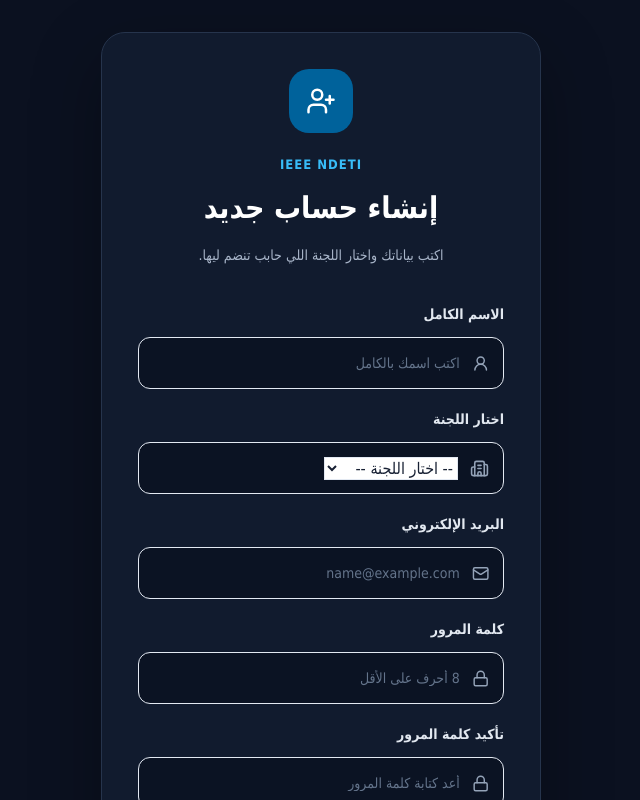
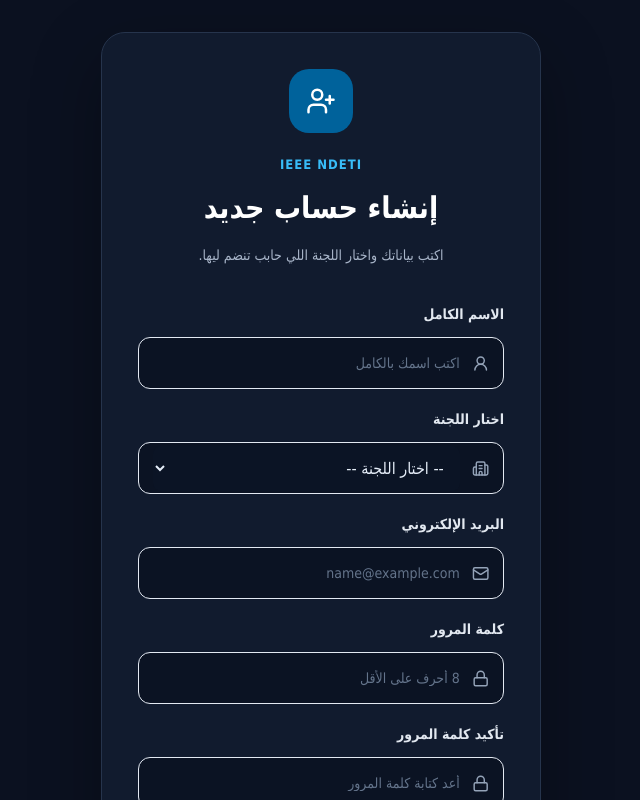
Before and after one commit to ahmed123-am/ieee-hours-tasks, a Next.js app: page /register in a window 1280 px wide. Shown: the top 800 px of the page, without its empty margins (319-959 px from the left). Built offline with nearby package versions, Linux system fonts and the light colour scheme.

Commit message:
Style registration committee selector

```diff
--- a/app/register/page.tsx
+++ b/app/register/page.tsx
@@ -97,7 +97,9 @@
       }
 
       if (!data.user) {
-        setError("لم يرجع نظام التسجيل بيانات الحساب. حاول مرة أخرى.");
+        setError(
+          "لم يرجع نظام التسجيل بيانات الحساب. حاول مرة أخرى."
+        );
         return;
       }
 
@@ -122,7 +124,7 @@
           <h1>تم إنشاء الحساب بنجاح</h1>
 
           <p className="login-description">
-            أهلًا يا {fullName.trim()}، تم تسجيل طلبك باستخدام البريد:
+            أهلًا يا {fullName.trim()}، تم تسجيل حسابك باستخدام البريد:
             {" "}
             {email.trim().toLowerCase()}
           </p>
@@ -167,10 +169,13 @@
         </p>
 
         <form onSubmit={handleRegister} className="login-form">
-          <label htmlFor="register-full-name">الاسم الكامل</label>
+          <label htmlFor="register-full-name">
+            الاسم الكامل
+          </label>
 
           <div className="login-input-wrap">
             <UserRound size={19} />
+
             <input
               id="register-full-name"
               name="full_name"
@@ -186,7 +191,9 @@
             />
           </div>
 
-          <label htmlFor="register-committee">اختار اللجنة</label>
+          <label htmlFor="register-committee">
+            اختار اللجنة
+          </label>
 
           <div className="login-input-wrap">
             <Building2 size={19} />
@@ -200,21 +207,52 @@
               }
               required
               disabled={loading}
+              style={{
+                backgroundColor: "#0b1425",
+                color: "#e5edf8",
+                border: "none",
+                outline: "none",
+                colorScheme: "dark",
+                width: "100%",
+                minWidth: 0,
+                padding: "12px",
+                borderRadius: "8px",
+                fontSize: "16px",
+                cursor: loading ? "not-allowed" : "pointer",
+              }}
             >
-              <option value="">-- اختار اللجنة --</option>
+              <option
+                value=""
+                style={{
+                  backgroundColor: "#111c30",
+                  color: "#94a3b8",
+                }}
+              >
+                -- اختار اللجنة --
+              </option>
 
               {COMMITTEES.map((item) => (
-                <option key={item} value={item}>
+                <option
+                  key={item}
+                  value={item}
+                  style={{
+                    backgroundColor: "#111c30",
+                    color: "#e5edf8",
+                  }}
+                >
                   {item}
                 </option>
               ))}
             </select>
           </div>
 
-          <label htmlFor="register-email">البريد الإلكتروني</label>
+          <label htmlFor="register-email">
+            البريد الإلكتروني
+          </label>
 
           <div className="login-input-wrap">
             <Mail size={19} />
+
             <input
               id="register-email"
               name="email"
@@ -228,10 +266,13 @@
             />
           </div>
 
-          <label htmlFor="register-password">كلمة المرور</label>
+          <label htmlFor="register-password">
+            كلمة المرور
+          </label>
 
           <div className="login-input-wrap">
             <Lock size={19} />
+
             <input
               id="register-password"
               name="password"
@@ -252,6 +293,7 @@
 
           <div className="login-input-wrap">
             <Lock size={19} />
+
             <input
               id="confirm-password"
               name="confirm-password"
```
